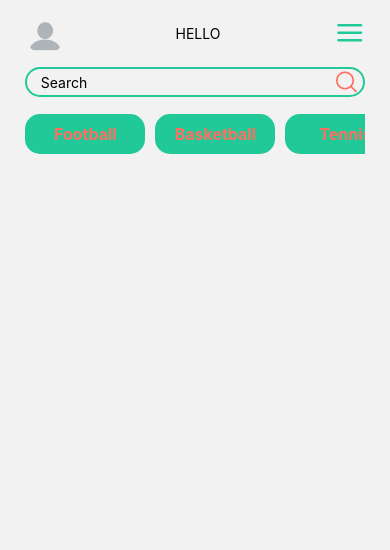
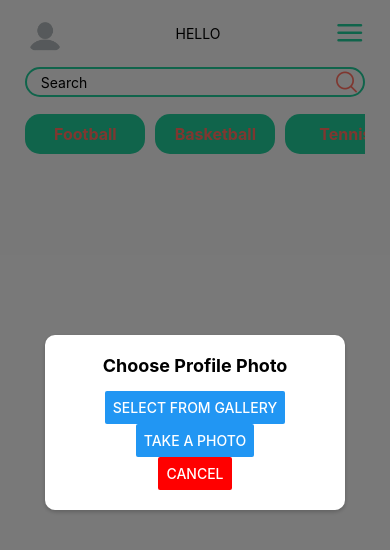
Before and after one commit to ahmetguness/hobby_sphere, a React Native app: screen /HomeScreen in a window 390 px wide. Both pictures are taken after a click on the element 45 px from the left and 33 px from the top of the page. Shown: the top 550 px of the page. Built offline with nearby package versions, Linux system fonts and the light colour scheme; no server answers.

Commit message:
avatar change added

```diff
--- a/package.json
+++ b/package.json
@@ -15,6 +15,7 @@
     "@reduxjs/toolkit": "^2.5.0",
     "expo": "~52.0.27",
     "expo-checkbox": "~4.0.1",
+    "expo-image-picker": "~16.0.6",
     "expo-linear-gradient": "~14.0.2",
     "expo-status-bar": "~2.0.1",
     "firebase": "^11.2.0",
--- a/src/data/dummy_data.ts
+++ b/src/data/dummy_data.ts
@@ -11,6 +11,7 @@ export const users: User[] = [
     email: "amo@gmail.com",
     password: "123",
     hobbies: ["Football", "Basketball", "Tennis"],
+    image: "",
   },
   {
     id: "asd",
@@ -19,6 +20,7 @@ export const users: User[] = [
     email: "123",
     password: "123",
     hobbies: ["Football", "Basketball", "Tennis"],
+    image: "",
   },
 ];
 export const hobbies: Hobby[] = [
--- a/src/hooks/redux/Slices/UserSlice.ts
+++ b/src/hooks/redux/Slices/UserSlice.ts
@@ -12,6 +12,7 @@ const initialState: UserState = {
     email: "",
     password: "",
     hobbies: [],
+    image: "",
   },
 };
 
--- a/src/models/User.ts
+++ b/src/models/User.ts
@@ -4,4 +4,5 @@ export interface User {
   password: string;
   name: string;
   hobbies: {}[];
+  image: string;
 }
--- a/src/screens/HomeScreen/HomeScreen.tsx
+++ b/src/screens/HomeScreen/HomeScreen.tsx
@@ -6,6 +6,8 @@ import {
   TextInput,
   TouchableOpacity,
   Image,
+  Modal,
+  Button,
 } from "react-native";
 import { useSelector } from "react-redux";
 import { RootState } from "../../hooks/redux/store";
@@ -16,22 +18,60 @@ import AntDesign from "@expo/vector-icons/AntDesign";
 import Entypo from "@expo/vector-icons/Entypo";
 import { COLORS } from "../../theme/colors";
 import Feather from "@expo/vector-icons/Feather";
+import * as ImagePicker from "expo-image-picker";
 
 const HomeScreen = () => {
-  const [searchText, setSearchText] = useState("");
+  const [searchText, setSearchText] = useState<string>("");
+  const [selectedHobby, setSelectedHobby] = useState<string>("default");
   const user = useSelector((state: RootState) => state.user.userInfo);
+
+  const [isModalVisible, setModalVisible] = useState(false);
+  const [avatar, setAvatar] = useState<string | null>(null);
+
+  const handleAvatarPress = () => {
+    setModalVisible(true);
+  };
+
+  const pickImageFromGallery = async () => {
+    let result = await ImagePicker.launchImageLibraryAsync({
+      mediaTypes: ["images"],
+      allowsEditing: true,
+      quality: 1,
+    });
+
+    if (!result.canceled) {
+      setAvatar(result.assets[0].uri);
+      setModalVisible(false);
+    }
+  };
+
+  const takePhotoWithCamera = async () => {
+    let result = await ImagePicker.launchCameraAsync({
+      allowsEditing: true,
+      quality: 1,
+    });
+
+    if (!result.canceled) {
+      setAvatar(result.assets[0].uri);
+      setModalVisible(false);
+    }
+  };
 
   return (
     <View style={styles.root}>
       <View style={styles.navbarContainer}>
-        <TouchableOpacity>
+        <TouchableOpacity activeOpacity={0.8} onPress={handleAvatarPress}>
           <Image
             style={styles.avatarImage}
-            source={require("../../assets/avatars/default_avatar.png")}
+            source={
+              avatar
+                ? { uri: avatar }
+                : require("../../assets/avatars/default_avatar.png")
+            }
           />
         </TouchableOpacity>
         <Text>HELLO {user.name}</Text>
-        <TouchableOpacity>
+        <TouchableOpacity activeOpacity={0.8}>
           <Feather name="menu" size={30} color={COLORS.primary} />
         </TouchableOpacity>
       </View>
@@ -58,12 +98,40 @@ const HomeScreen = () => {
       <View style={styles.flatlistContainer}>
         <FlatList
           data={hobbies}
-          renderItem={({ item }) => <HobbiesCard hobbyName={item.name} />}
+          renderItem={({ item }) => (
+            <HobbiesCard
+              hobbyName={item.name}
+              onPress={() => setSelectedHobby(item.name)}
+            />
+          )}
           horizontal
           ItemSeparatorComponent={() => <View style={{ width: 10 }} />}
           showsHorizontalScrollIndicator={false}
         />
       </View>
+
+      <Modal
+        visible={isModalVisible}
+        animationType="slide"
+        transparent={true}
+        onRequestClose={() => setModalVisible(false)}
+      >
+        <View style={styles.modalContainer}>
+          <View style={styles.modalContent}>
+            <Text style={styles.modalTitle}>Choose Profile Photo</Text>
+            <Button
+              title="Select from Gallery"
+              onPress={pickImageFromGallery}
+            />
+            <Button title="Take a Photo" onPress={takePhotoWithCamera} />
+            <Button
+              title="Cancel"
+              color="red"
+              onPress={() => setModalVisible(false)}
+            />
+          </View>
+        </View>
+      </Modal>
     </View>
   );
 };
--- a/src/screens/HomeScreen/styles.tsx
+++ b/src/screens/HomeScreen/styles.tsx
@@ -38,4 +38,41 @@ export const styles = StyleSheet.create({
     width: 40,
     borderRadius: 20,
   },
+  modalRootContainer: {
+    flex: 1,
+    justifyContent: "center",
+    alignItems: "center",
+  },
+  modalInnerContainer: {
+    backgroundColor: "gray",
+    height: 200,
+    width: 200,
+    borderRadius: 15,
+    justifyContent: "center",
+    alignItems: "center",
+  },
+  modalContainer: {
+    flex: 1,
+    justifyContent: "center",
+    alignItems: "center",
+    backgroundColor: "rgba(0,0,0,0.5)", // Arkaplanı yarı saydam yapar
+  },
+  modalContent: {
+    width: 300,
+    backgroundColor: COLORS.white,
+    padding: 20,
+    borderRadius: 10,
+    alignItems: "center",
+    elevation: 5, // Android gölge efekti
+    shadowColor: "#000", // iOS gölge efekti
+    shadowOffset: { width: 0, height: 2 },
+    shadowOpacity: 0.2,
+    shadowRadius: 4,
+  },
+  modalTitle: {
+    fontSize: 18,
+    fontWeight: "bold",
+    marginBottom: 15,
+    color: COLORS.text,
+  },
 });
--- a/src/services/firebase/firebaseServices.ts
+++ b/src/services/firebase/firebaseServices.ts
@@ -62,6 +62,7 @@ export const createUser = async (
       password,
       name,
       hobbies: [],
+      image: "",
     };
 
     await setDoc(doc(db, "users", userId), user);
```
Also changed, not shown: src/components/tools/ImageUploader.tsx (added, +87 -0 lines), 1 other file (tests, documents, lock files or other folders).
